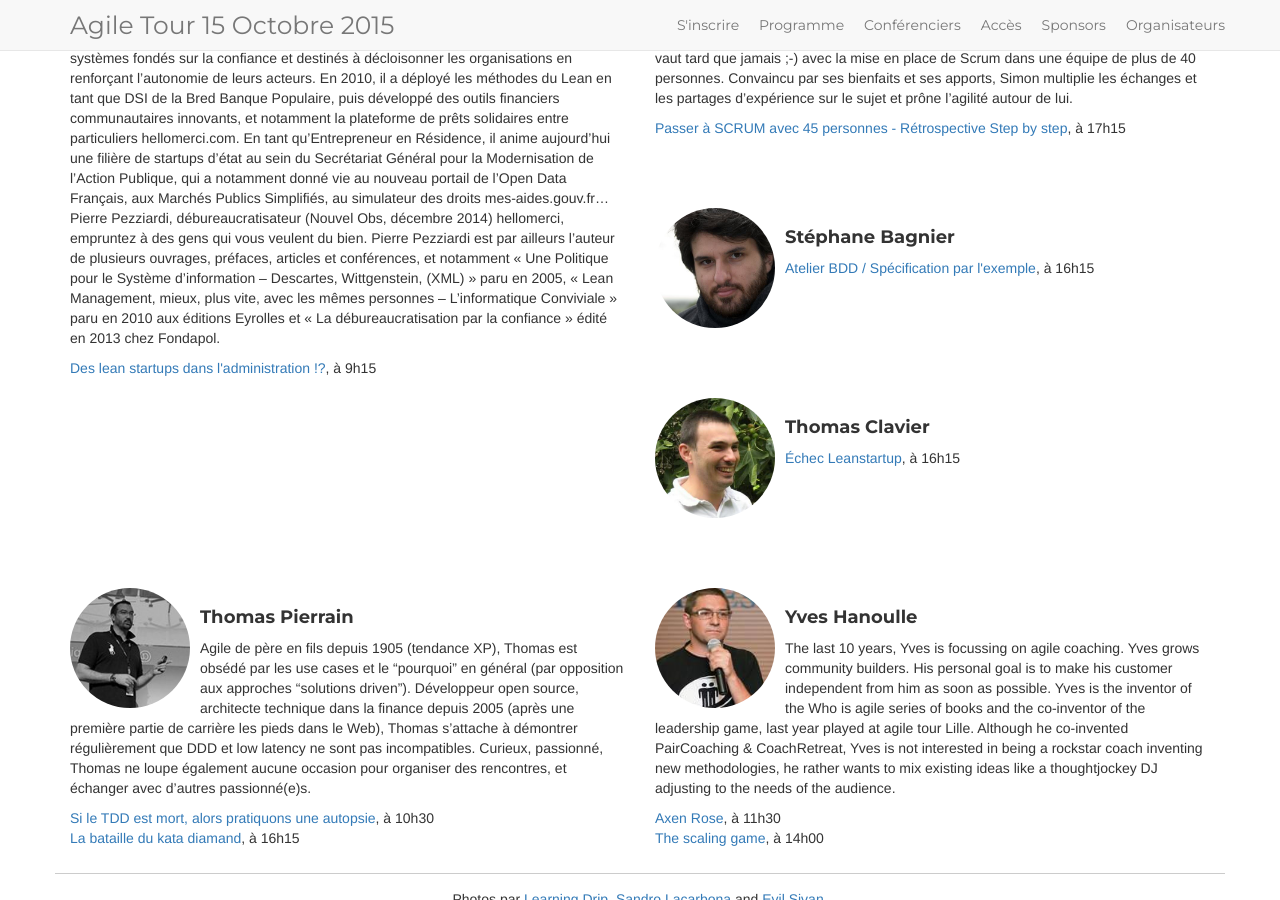
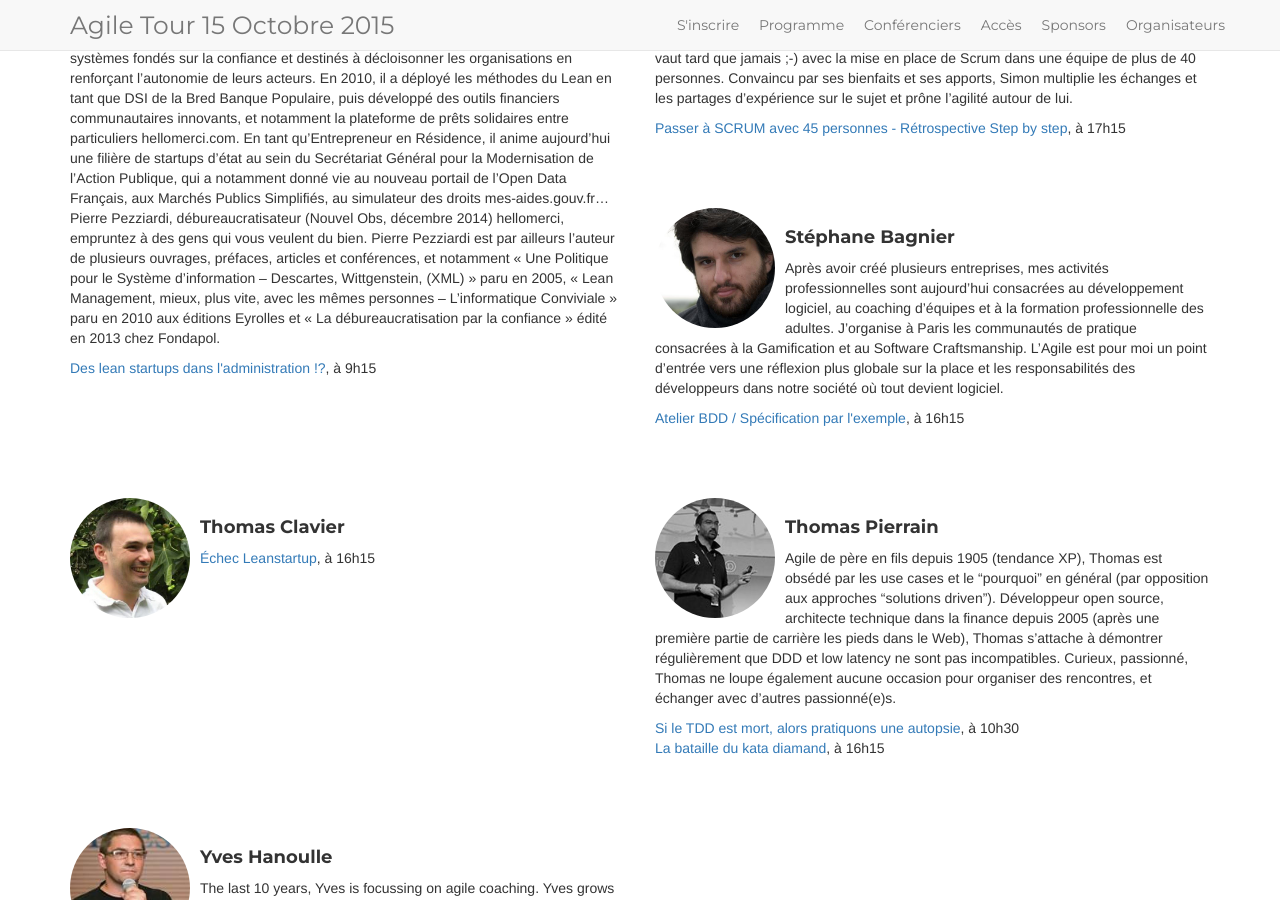
Before and after one commit to jak78/agile-tour-lille-2017, a Jekyll site: the page built from 01-speakers.html, in a window 1280 px wide and 900 px high, scrolled down 4585 px. Built offline with Jekyll 4.4.1, drawn with Linux system fonts in a browser that asks for light colours; nearby versions of some CDN libraries.

Commit message:
udpate stephane bagnier's bio

```diff
--- a/_data/speakers.yml
+++ b/_data/speakers.yml
@@ -114,7 +114,7 @@
   bio: ''
   photo: guillaume-magnier.png
 - name: Stéphane Bagnier
-  bio: ''
+  bio: 'Après avoir créé plusieurs entreprises, mes activités professionnelles sont aujourd’hui consacrées au développement logiciel, au coaching d’équipes et à la formation professionnelle des adultes. J’organise à Paris les communautés de pratique consacrées à la Gamification et au Software Craftsmanship. L’Agile est pour moi un point d’entrée vers une réflexion plus globale sur la place et les responsabilités des développeurs dans notre société où tout devient logiciel.'
   photo: SBagnier_400x400.jpg
 - name: Laurent Tardif
   bio:
```
